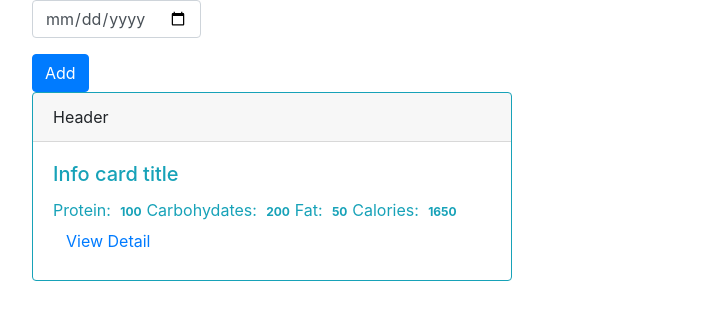
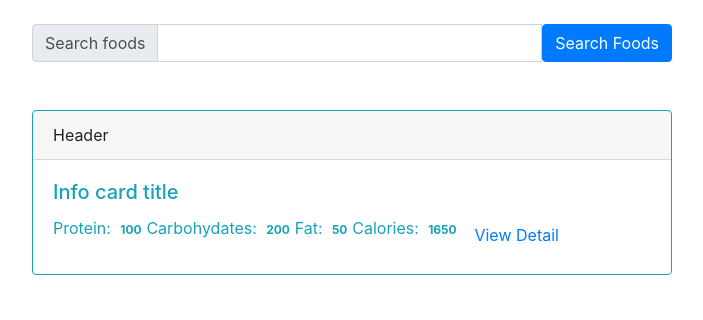
Before and after one commit to Krom121/food-tracker, a Flask app: page / in a window 1280 px wide. Shown: the part 56-376 px from the top of the page, without its empty margins (288-991 px from the left). Run offline with Flask 2, Linux system fonts and the light colour scheme; some libraries are stand-ins or nearby versions.

Commit message:
style changes

```diff
--- a/templates/home.html
+++ b/templates/home.html
@@ -1,14 +1,15 @@
 {% extends "base.html" %}
 {% block content %}
-  <div class="container col-sm-6 col-sm-offset-3" role="main"">
+  <div class="container-fluid col-md-6" role="main">
     <div class="row">
-      <form method="POST" action="/">
-        <div class="form-group">
-          <input type="date" class="form-control" id="new-day">
+      <div class="input-group mb-3 pb-2 mt-4 mb-2">
+        <div class="input-group-prepend">
+          <span class="input-group-text" id="inputGroup-sizing-default">Search foods</span>
         </div>
-        <button class="btn btn-primary">Add</button>
-      </form>
-      <div class="card border-info mb-3" style="max-width: 30rem;">
+        <input type="text" class="form-control" aria-label="Default" aria-describedby="inputGroup-sizing-default">
+      <button type="button" class="btn btn-primary">Search Foods</button>
+      </div>
+      <div class="card border-info mt-4 mb-3" style="width: 100%;">
         <div class="card-header">Header</div>
         <div class="card-body text-info">
           <h5 class="card-title">Info card title</h5>
```
Also changed, not shown: templates/add_food.html (+3 -4 lines).
